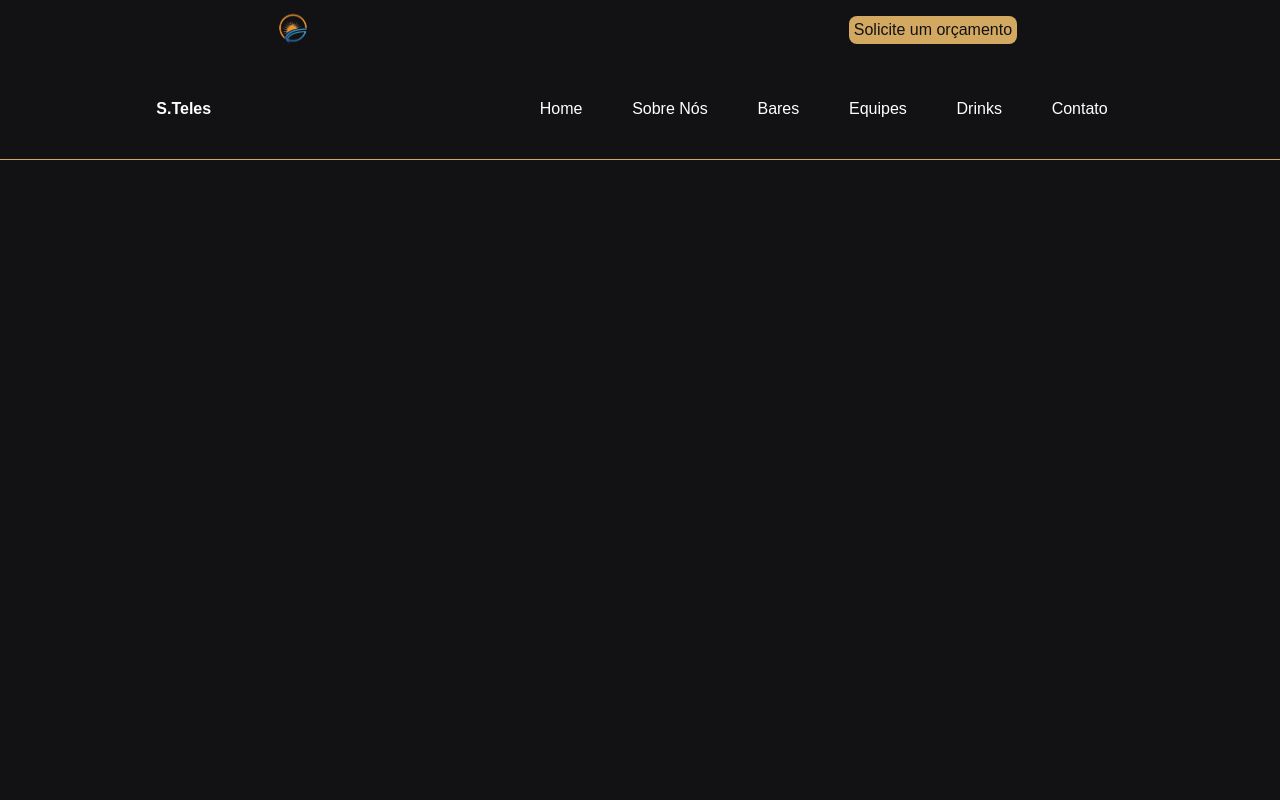
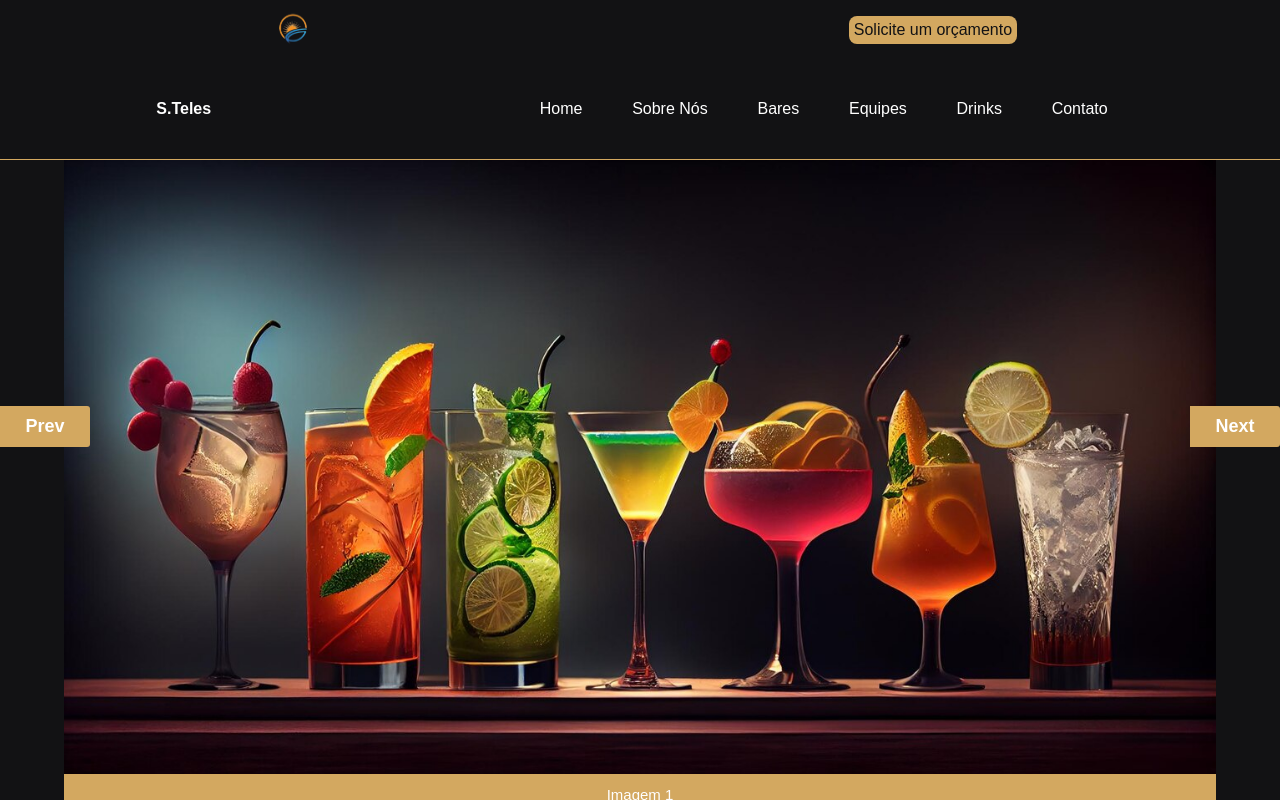
Before and after one commit to pehGois/siteEventos, a React (Create React App) app: page / in a window 1280 px wide. Built offline with nearby package versions, Linux system fonts and the light colour scheme.

Commit message:
Minor correction (Again)

```diff
--- a/src/components/home.js
+++ b/src/components/home.js
@@ -6,7 +6,7 @@ export default function Home(props) {
   return (
 
       <div>
-        {props.menuActive && <div className="container">
+        {!(props.menuActive) && <div className="container">
           <Carrousel/>
           <div className='divider' style={{right:"0"}}></div>
             <h3>Sobre Nós</h3>
```
